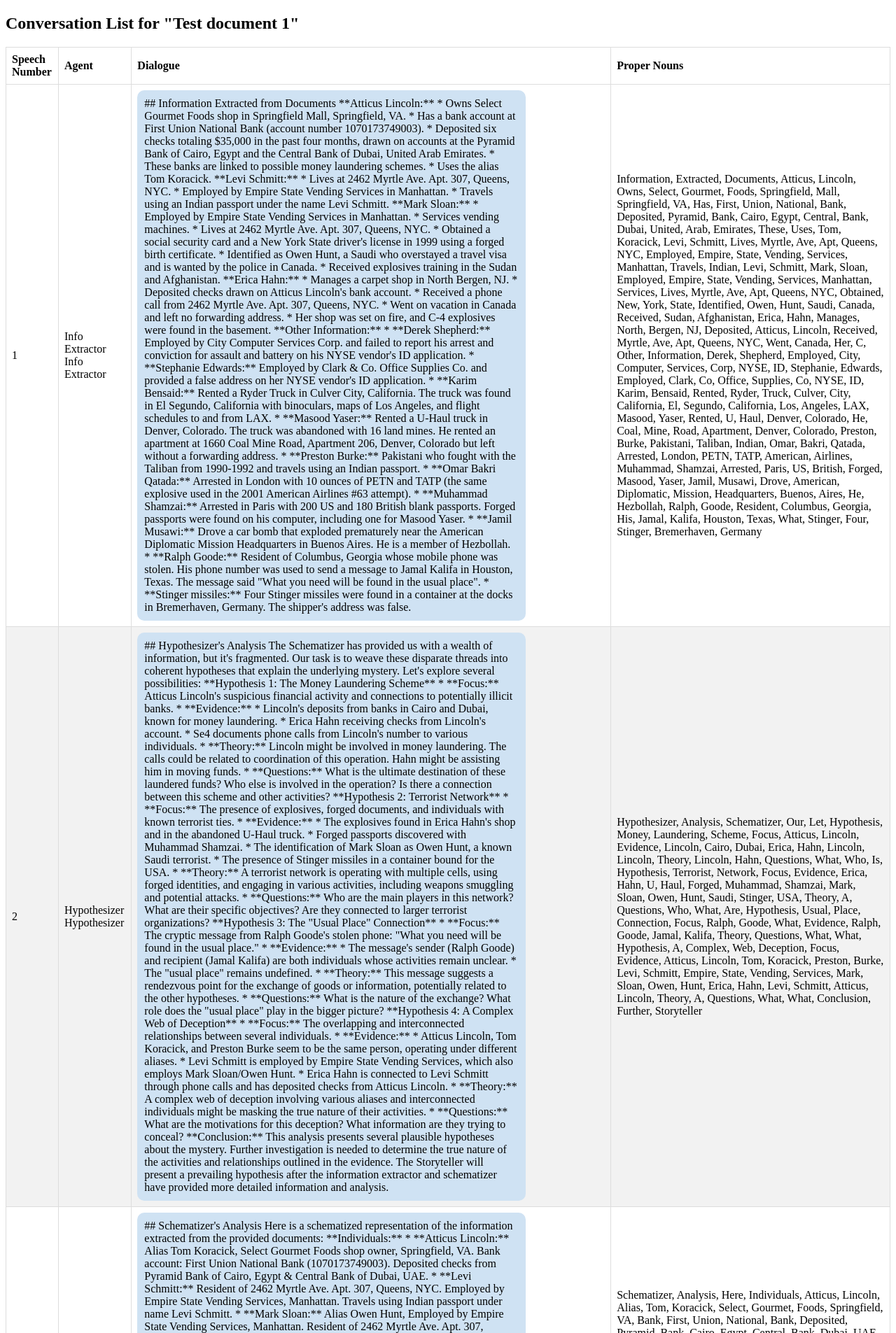
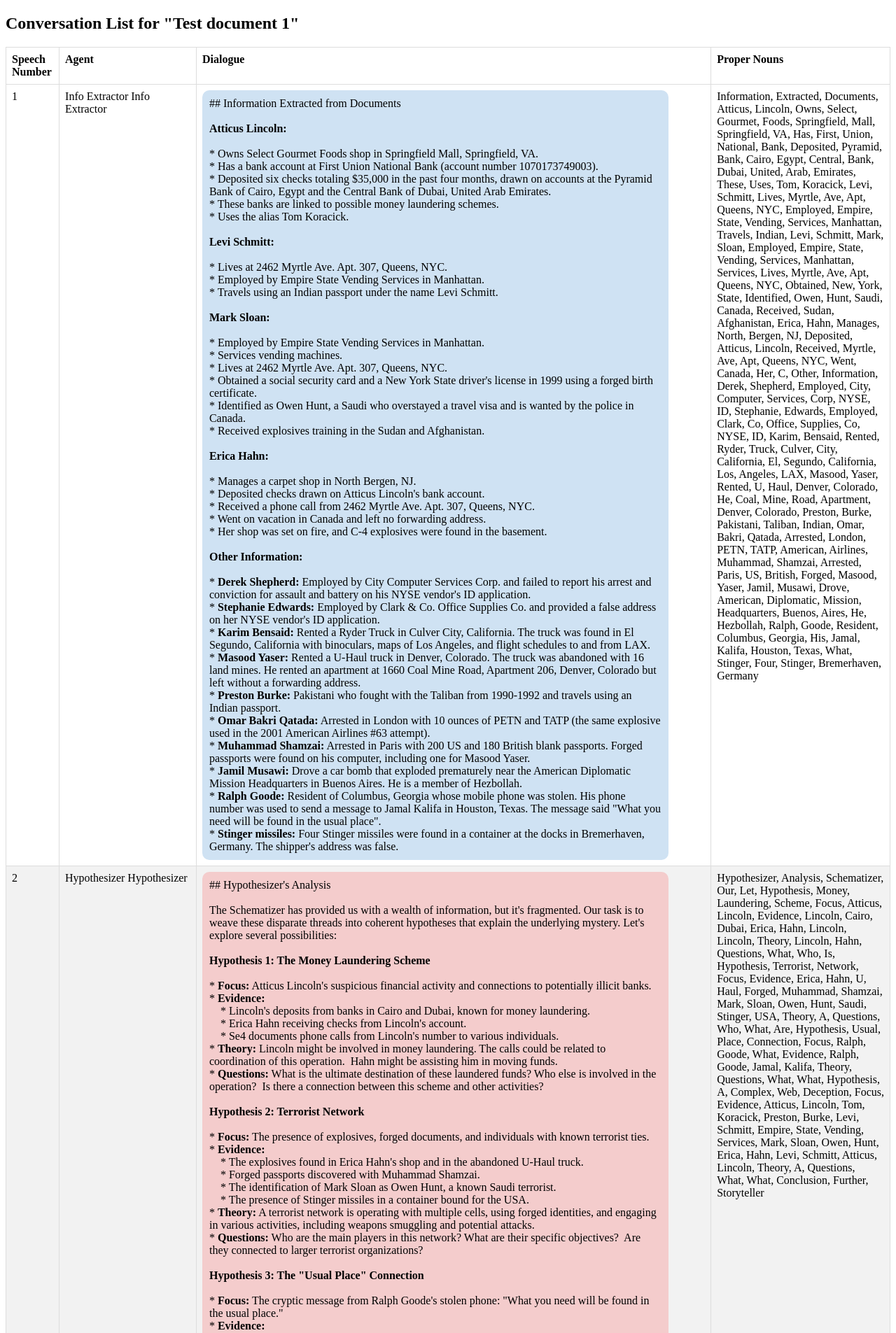
Before and after one commit to shreya-venkat26/django-viz, a Django app: page /documents/11/ in a window 1280 px wide. Shown: the top 1905 px of the page at 70% size. Run offline with Django 5.2, Linux system fonts and the light colour scheme; data comes from the database, SQL or seed files in the repository; both versions use the stored data as it was after the commit.

Commit message:
Finished convo_list pages' text formatting

```diff
--- a/viz_app/myapp/templates/convo_list.html
+++ b/viz_app/myapp/templates/convo_list.html
@@ -6,11 +6,13 @@
         table {
             width: 100%;
             border-collapse: collapse;
+            table-layout: fixed;
         }
         th, td {
             border: 1px solid #dddddd;
             text-align: left;
             padding: 8px;
+            vertical-align: top;
         }
         tr:nth-child(even) {
             background-color: #f2f2f2;
@@ -19,14 +21,19 @@
             padding: 10px;
             border-radius: 10px;
             background-color: #f0f0f0;
-            display: inline-block;
-            width: 80%;
+            display: block;
+            width: 90%;
             word-wrap: break-word;
+            white-space: pre-wrap; /* Preserve newlines */
         }
         .color-1 { background-color: #cfe2f3; }
         .color-2 { background-color: #f4cccc; }
-        .color-3 { background-color: #d9ead3; }
-        .color-4 { background-color: #fff2cc; }
+        .color-3 { background-color: #cbe8c1; }
+        .color-4 { background-color: #c5b279; }
+        .color-5 { background-color: #cfe2f3; }
+        .color-6 { background-color: #f4cccc; }
+        .color-7 { background-color: #cbe8c1; }
+        .color-8 { background-color: #c5b279; }
 
         .back-button {
             display: inline-block;
@@ -36,26 +43,41 @@
             text-align: center;
             text-decoration: none;
             color: #fff;
-            background-color: #007bff; /* Bootstrap-like blue color */
+            background-color: #466f9a;
             border: none;
             border-radius: 5px;
             cursor: pointer;
             transition: background-color 0.3s ease;
         }
         .back-button:hover {
-            background-color: #0056b3; /* Darker blue on hover */
+            background-color: #2268b2;
+        }
+        .bold {
+            font-weight: bold;
         }
     </style>
+    <script>
+        function formatDialogueText() {
+            var speechBubbles = document.getElementsByClassName('speech-bubble');
+            for (var i = 0; i < speechBubbles.length; i++) {
+                var content = speechBubbles[i].innerHTML;
+                // replace **text** with <strong>text</strong>
+                content = content.replace(/\*\*(.*?)\*\*/g, '<strong>$1</strong>');
+                speechBubbles[i].innerHTML = content;
+            }
+        }
+        window.onload = formatDialogueText; // apply the formatting after the page loads
+    </script>
 </head>
 <body>
     <h2>Conversation List for "{{ document.name }}"</h2>
-    <table>
+    <table style="table-layout: fixed; width: 100%;">
         <thead>
             <tr>
-                <th>Speech Number</th>
-                <th>Agent</th>
-                <th>Dialogue</th>
-                <th>Proper Nouns</th>
+                <th style="width: 5%;">Speech Number</th>
+                <th style="width: 15%;">Agent</th>
+                <th style="width: 60%;">Dialogue</th>
+                <th style="width: 20%;">Proper Nouns</th>
             </tr>
         </thead>
         <tbody>
@@ -64,8 +86,8 @@
                 <td>{{ dialogue.serial_number }}</td>
                 <td>{{ dialogue.agent }}</td>
                 <td>
-                    <!-- Assign different colors based on the serial number to distinguish dialogues -->
-                    <div class="speech-bubble color-{{ forloop.counter|divisibleby:4|add:1 }}">{{ dialogue.text }}</div>
+                    <!-- assign different colors based on the serial number to distinguish dialogues -->
+                    <div class="speech-bubble color-{{ forloop.counter }}">{{ dialogue.text }}</div>
                 </td>
                 <td>{{ dialogue.named_entities }}</td>
             </tr>
--- a/viz_app/myapp/views.py
+++ b/viz_app/myapp/views.py
@@ -9,6 +9,8 @@ def process_document(file, document):
 
     sections = re.split(r'[-]{4,}', content)
     print(f"Total sections found: {len(sections)}")
+
+    count = 0
 
     for section_idx, section in enumerate(sections):
         section = section.strip()
@@ -27,27 +29,27 @@ def process_document(file, document):
             if not dialogue:
                 continue
 
-            # Format 1: 'Next speaker: Hypothesizer'
-            # Format 2: 'Hypothesizer (to chat_manager):'
-            speaker_match = re.search(r"^(?:Next speaker:\s*)?([\w\s]+)(?:\s*\(.*\))?:", dialogue, flags=re.IGNORECASE)
+            # format: 'Hypothesizer (to chat_manager):'
+            speaker_match = re.match(r"^([\w\s]+)\s*\(.*\):", dialogue)
             if speaker_match:
+                count = count + 1
                 speaker = speaker_match.group(1).strip()
                 dialogue_text = dialogue[len(speaker_match.group(0)):].strip()
                 proper_nouns = extract_proper_nouns(dialogue_text)
 
-                # Create a Dialogue entry in the database
+                # create a dialogue entry in the database
                 Dialogue.objects.create(
                     document=document,
                     agent=speaker,
                     text=dialogue_text,
                     named_entities=", ".join(proper_nouns),
-                    serial_number=idx + 1
+                    serial_number=count
                 )
-                print(f"Dialogue added: Speaker: {speaker}, Text: {dialogue_text[:30]}...")
+                print(f"Dialogue added: Speaker: {speaker}, Serial Number: {count}, Text: {dialogue_text[:30]}...")
 
-# Helper function to extract proper nouns
+# helper function to extract proper nouns
 def extract_proper_nouns(text):
-    return re.findall(r'\b[A-Z][a-zA-Z]*\b', text)
+    return [word for word in re.findall(r'\b[A-Z][a-zA-Z]*\b', text) if word != 'The' and word != 'This' and word != 'It']
 
 
 def upload_document(request):
```
Also changed, not shown: viz_app/db.sqlite3.
